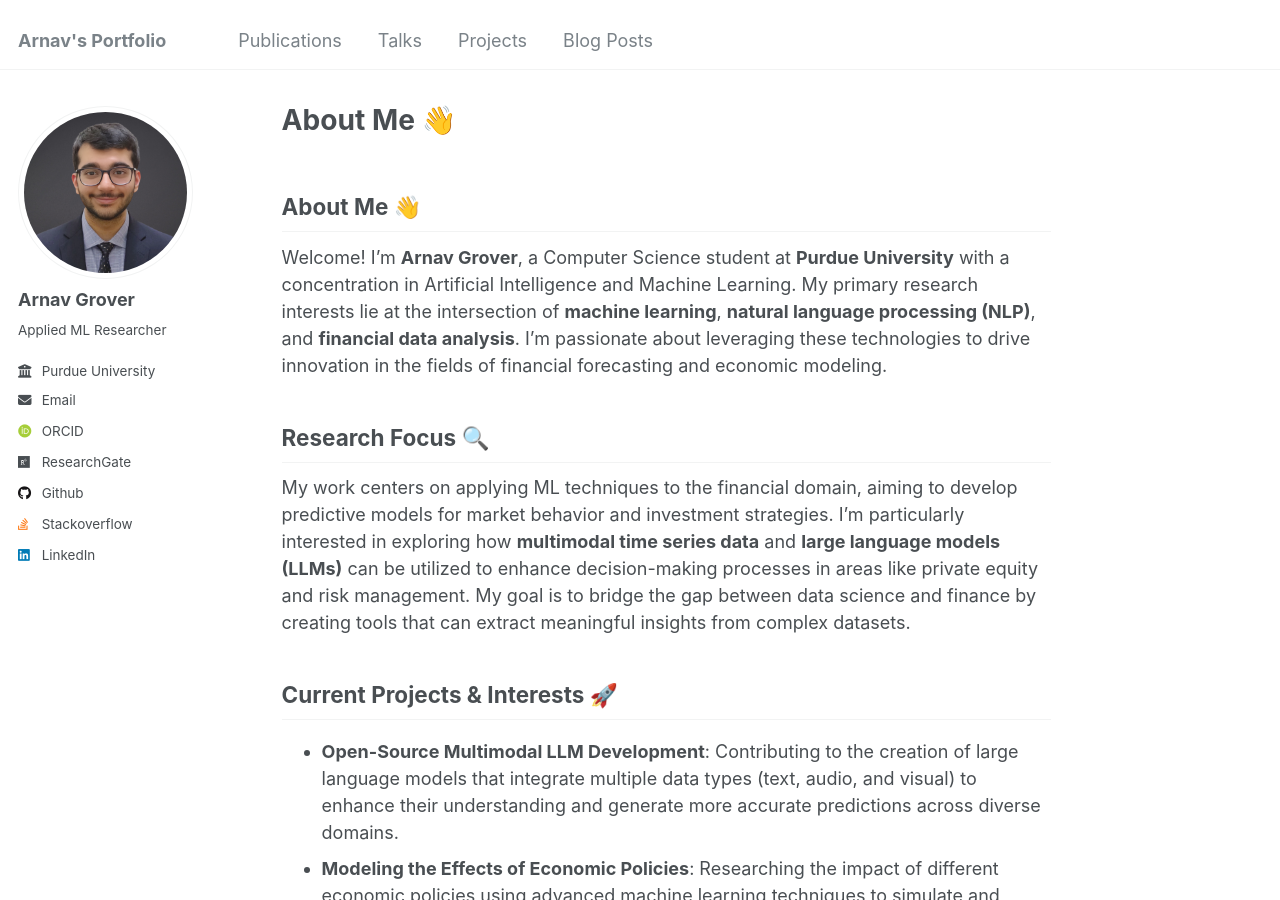
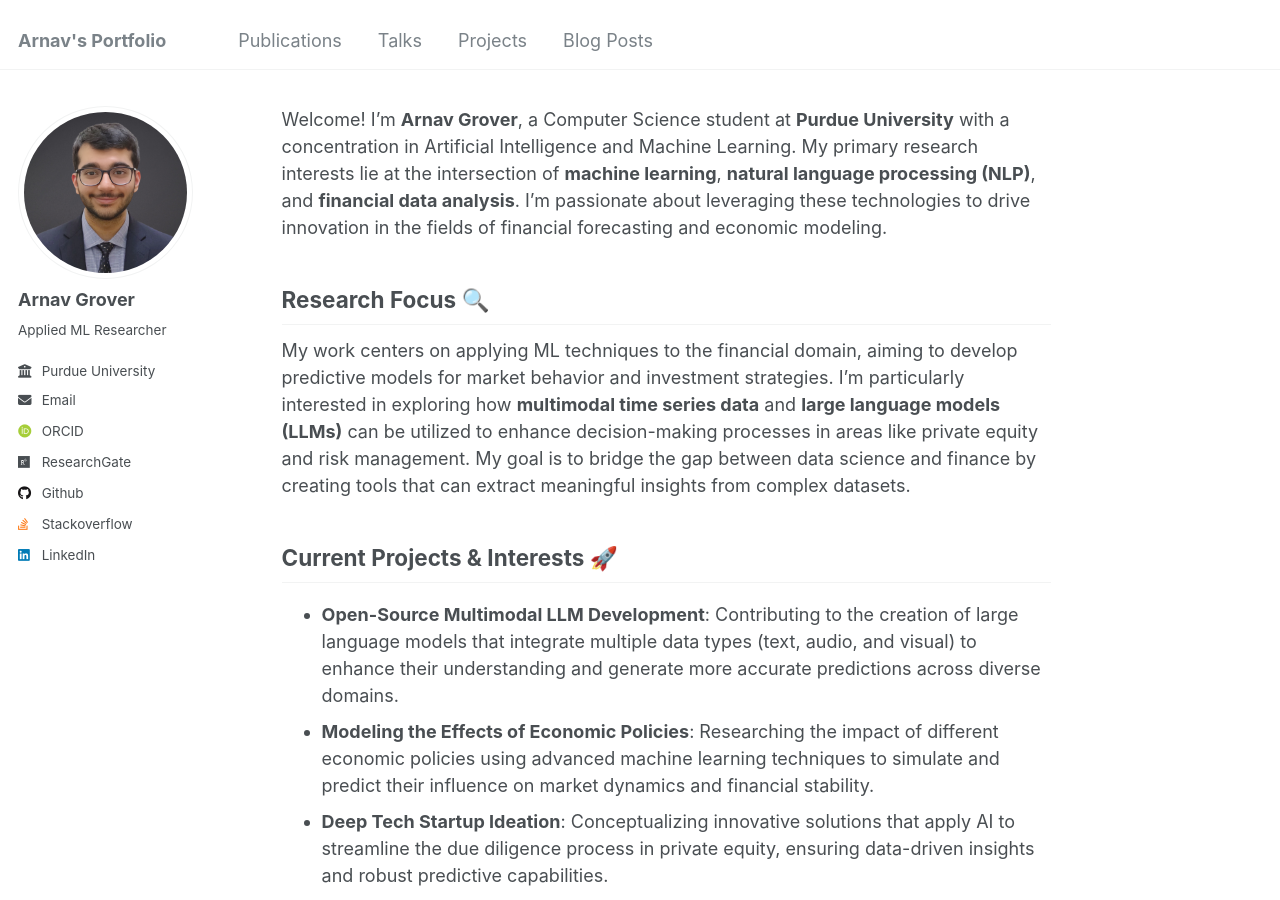
Before and after one commit to Arnav-Gr0ver/Arnav-Gr0ver.github.io, a Jekyll site: the page built from _pages/about.md, in a window 1280 px wide and 900 px high. Built offline with Jekyll 4.4.1, drawn with Linux system fonts in a browser that asks for light colours; some web fonts are replaced; our own code applies the rules of GitHub Pages for plain Markdown files.

Commit message:
Update about.md

```diff
--- a/_pages/about.md
+++ b/_pages/about.md
@@ -5,8 +5,6 @@
   - /about/
   - /about.html
 ---
-
-## About Me 👋
 
 Welcome! I’m **Arnav Grover**, a Computer Science student at **Purdue University** with a concentration in Artificial Intelligence and Machine Learning. My primary research interests lie at the intersection of **machine learning**, **natural language processing (NLP)**, and **financial data analysis**. I’m passionate about leveraging these technologies to drive innovation in the fields of financial forecasting and economic modeling.
 
```
